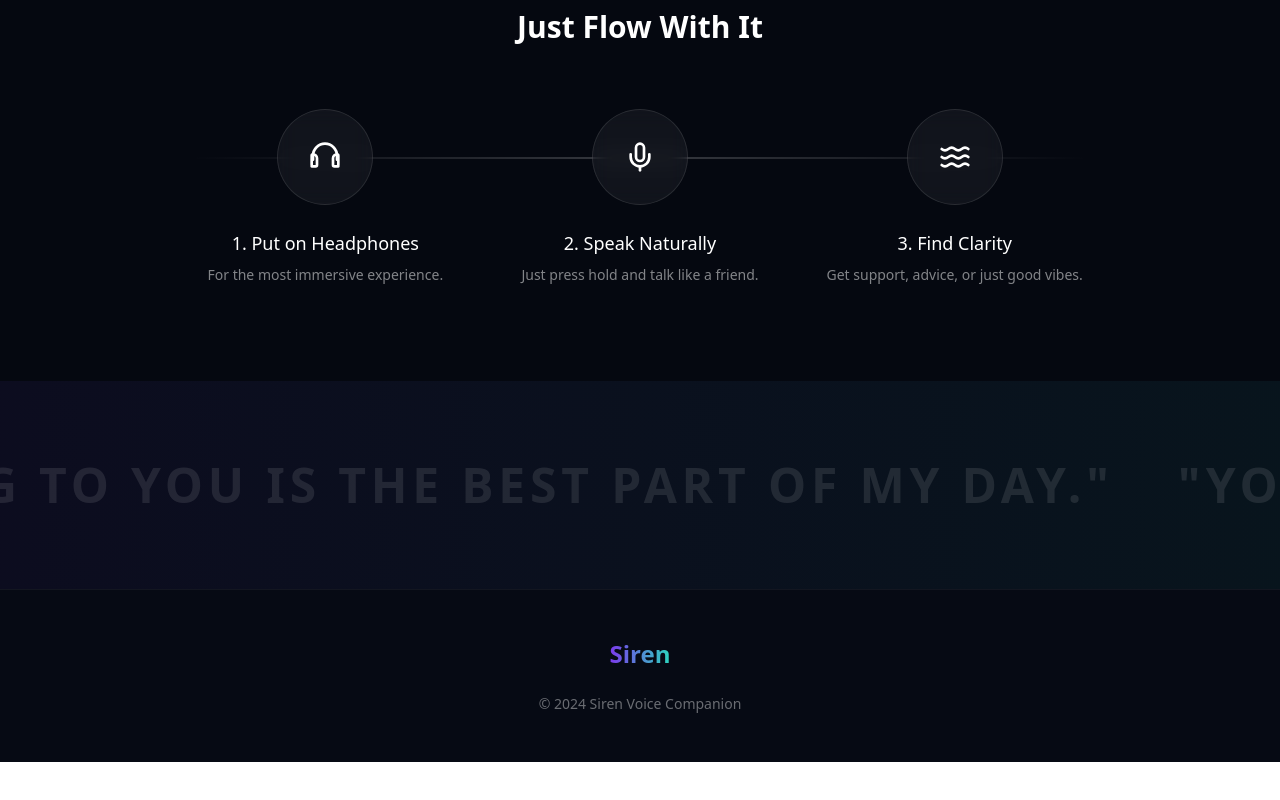
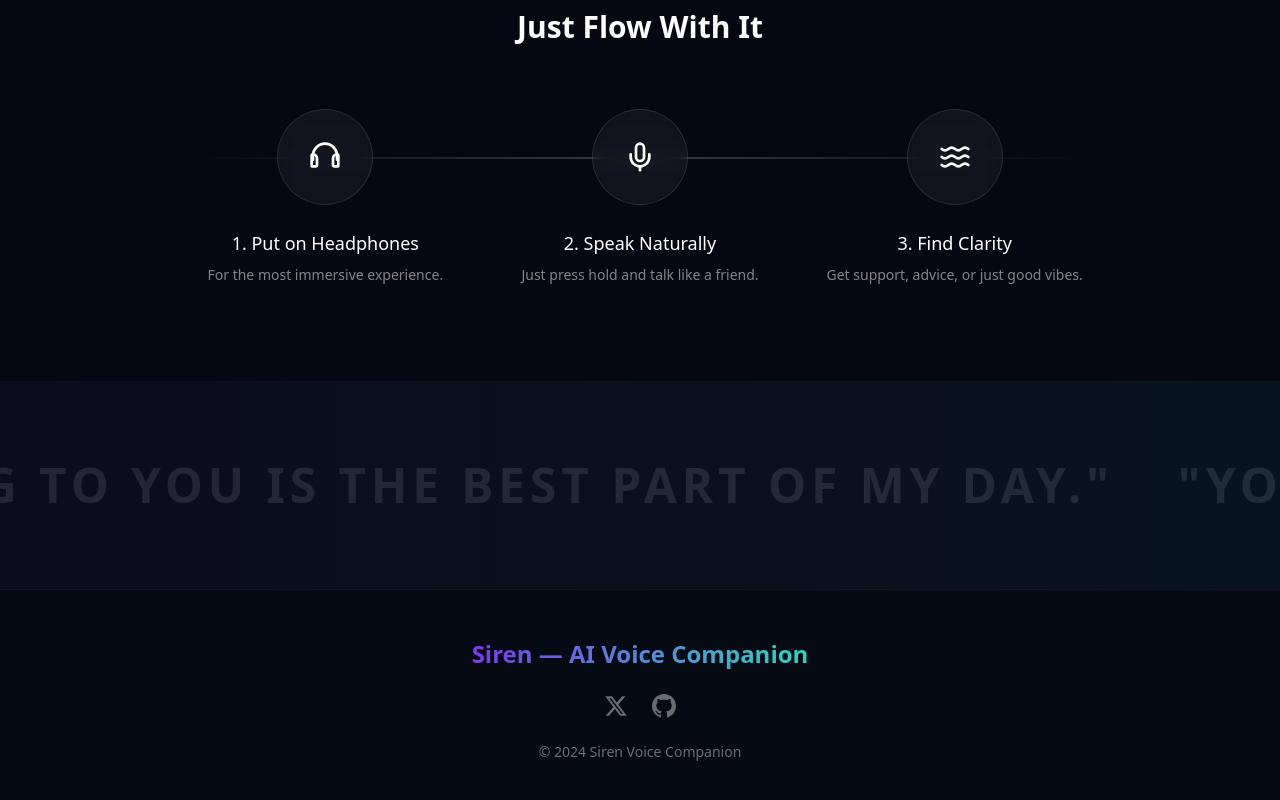
Before and after one commit to decimasudo/siren-ai, a Next.js app: page / in a window 1280 px wide. Shown: the part 1323-2123 px from the top of the page. Before the commit the page ends 2085 px from the top, so only its background shows below. Built offline with nearby package versions, Linux system fonts and the light colour scheme.

Commit message:
Add contract address section with copy to clipboard functionality in LandingPage

```diff
--- a/components/home/LandingPage.tsx
+++ b/components/home/LandingPage.tsx
@@ -1,6 +1,7 @@
 'use client';
 
 import Link from 'next/link';
+import { useState } from 'react';
 import { Orb } from '@/components/ui/Orb';
 
 // Icons
@@ -24,6 +25,18 @@
 ];
 
 export function LandingPage() {
+  const [copied, setCopied] = useState(false);
+  const contractAddress = "0x742d35Cc6634C0532925a3b844Bc454e4438f44e"; // Placeholder CA
+
+  const copyToClipboard = async () => {
+    try {
+      await navigator.clipboard.writeText(contractAddress);
+      setCopied(true);
+      setTimeout(() => setCopied(false), 2000);
+    } catch (err) {
+      console.error('Failed to copy: ', err);
+    }
+  };
   return (
     <div className="min-h-screen flex flex-col bg-siren-darker overflow-hidden">
 
@@ -140,12 +153,76 @@
         </div>
       </section>
 
-      {/* 5. Footer */}
+      {/* 5. Contract Address Section */}
+      {/* <section className="py-16 px-6 bg-gradient-to-r from-siren-primary/5 to-siren-secondary/5">
+        <div className="max-w-4xl mx-auto text-center">
+          <h2 className="text-3xl md:text-4xl font-bold mb-8 bg-gradient-to-r from-siren-primary to-siren-secondary bg-clip-text text-transparent">
+            Contract Address
+          </h2>
+
+          <div className="glass-card p-8 rounded-3xl max-w-2xl mx-auto">
+            <div className="flex items-center justify-between gap-4 mb-4">
+              <code className="text-lg md:text-xl font-mono text-white/90 break-all">
+                {contractAddress}
+              </code>
+              <button
+                onClick={copyToClipboard}
+                className="flex-shrink-0 p-3 rounded-xl bg-siren-primary/20 hover:bg-siren-primary/30 transition-colors group"
+                title="Copy to clipboard"
+              >
+                {copied ? (
+                  <svg width="24" height="24" viewBox="0 0 24 24" fill="none" stroke="currentColor" strokeWidth="2" className="text-green-400">
+                    <polyline points="20 6 9 17 4 12"/>
+                  </svg>
+                ) : (
+                  <svg width="24" height="24" viewBox="0 0 24 24" fill="none" stroke="currentColor" strokeWidth="2" className="text-siren-primary group-hover:text-white">
+                    <rect width="14" height="14" x="8" y="8" rx="2" ry="2"/>
+                    <path d="M4 16c-1.1 0-2-.9-2-2V4c0-1.1.9-2 2-2h10c1.1 0 2 .9 2 2"/>
+                  </svg>
+                )}
+              </button>
+            </div>
+
+            {copied && (
+              <p className="text-green-400 text-sm animate-fade-in">
+                Contract address copied to clipboard!
+              </p>
+            )}
+          </div>
+        </div>
+      </section> */}
+
+      {/* 6. Footer */}
       <footer className="py-12 text-center border-t border-white/5">
         <div className="flex flex-col items-center gap-6">
           <h2 className="text-2xl font-bold bg-gradient-to-r from-siren-primary to-siren-secondary bg-clip-text text-transparent">
-            Siren
+            Siren — AI Voice Companion
           </h2>
+
+          {/* Social Links */}
+          <div className="flex gap-6">
+            <a
+              href="https://twitter.com/sirenai"
+              target="_blank"
+              rel="noopener noreferrer"
+              className="text-white/40 hover:text-white transition-colors"
+            >
+              <svg width="24" height="24" viewBox="0 0 24 24" fill="currentColor">
+                <path d="M18.244 2.25h3.308l-7.227 8.26 8.502 11.24H16.17l-5.214-6.817L4.99 21.75H1.68l7.73-8.835L1.254 2.25H8.08l4.713 6.231zm-1.161 17.52h1.833L7.084 4.126H5.117z"/>
+              </svg>
+            </a>
+            <a
+              href="https://github.com/siren-ai"
+              target="_blank"
+              rel="noopener noreferrer"
+              className="text-white/40 hover:text-white transition-colors"
+            >
+              <svg width="24" height="24" viewBox="0 0 24 24" fill="currentColor">
+                <path d="M12 0c-6.626 0-12 5.373-12 12 0 5.302 3.438 9.8 8.207 11.387.599.111.793-.261.793-.577v-2.234c-3.338.726-4.033-1.416-4.033-1.416-.546-1.387-1.333-1.756-1.333-1.756-1.089-.745.083-.729.083-.729 1.205.084 1.839 1.237 1.839 1.237 1.07 1.834 2.807 1.304 3.492.997.107-.775.418-1.305.762-1.604-2.665-.305-5.467-1.334-5.467-5.931 0-1.311.469-2.381 1.236-3.221-.124-.303-.535-1.524.117-3.176 0 0 1.008-.322 3.301 1.23.957-.266 1.983-.399 3.003-.404 1.02.005 2.047.138 3.006.404 2.291-1.552 3.297-1.23 3.297-1.23.653 1.653.242 2.874.118 3.176.77.84 1.235 1.911 1.235 3.221 0 4.609-2.807 5.624-5.479 5.921.43.372.823 1.102.823 2.222v3.293c0 .319.192.694.801.576 4.765-1.589 8.199-6.086 8.199-11.386 0-6.627-5.373-12-12-12z"/>
+              </svg>
+            </a>
+          </div>
+
           <p className="text-white/40 text-sm">© 2024 Siren Voice Companion</p>
         </div>
       </footer>
```
